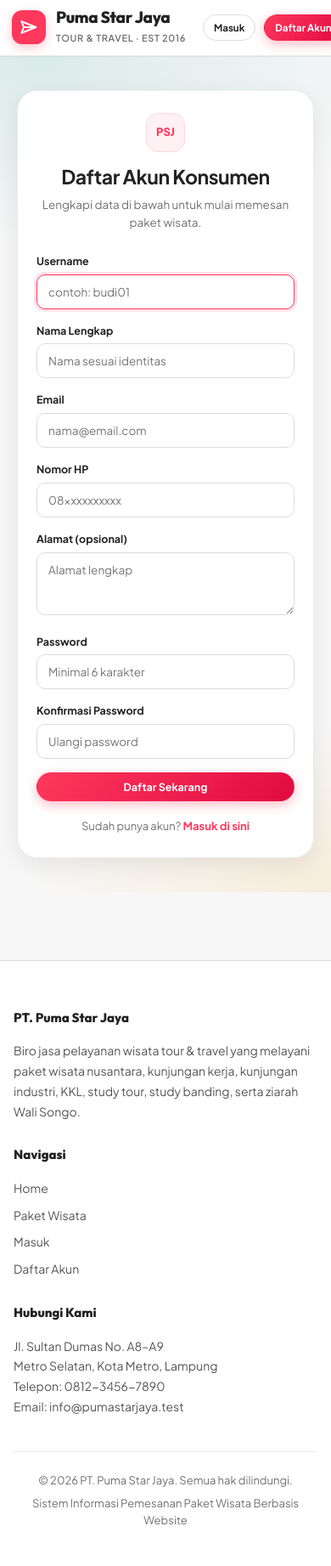
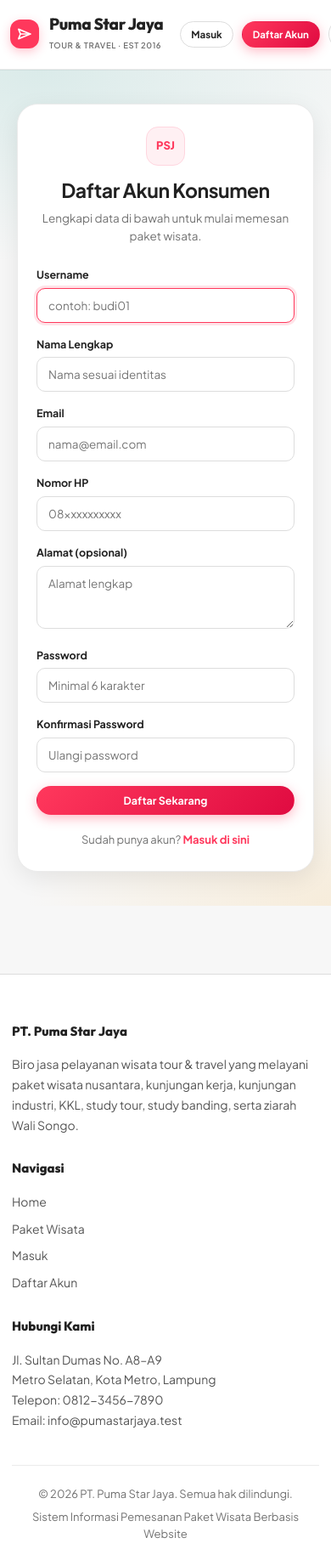
Before and after one commit to Ranggafebriawan02/sistempemesanan-tiketwisata, a Laravel app: page /register in a window 390 px wide; the page is wider, and only the part inside the window is pictured. Shown: that part at 85% size. Before the commit the page ends 1795 px from the top of that part, so only its background shows below. Run offline with Laravel 12, Linux system fonts and the light colour scheme; some libraries are stand-ins or nearby versions.

Commit message:
fix(responsive): cegah overflow samping, compact navbar mobile, dan fit seluruh layar HP & desktop

```diff
--- a/resources/views/layouts/app.blade.php
+++ b/resources/views/layouts/app.blade.php
@@ -37,10 +37,10 @@
         }
 
         * { margin: 0; padding: 0; box-sizing: border-box; }
-        html { scroll-behavior: auto; }
+        html { scroll-behavior: auto; overflow-x: hidden; }
 
         /* Lenis Recommended CSS */
-        html.lenis, html.lenis body {
+        html.lenis, html.lenis body { overflow-x: hidden; width: 100%; position: relative;
             height: auto;
         }
         .lenis.lenis-smooth {
@@ -412,6 +421,88 @@
                 margin: 12px 16px 0;
                 padding: 10px 14px;
                 font-size: 12.5px;
+            }
+        }
+
+        /* Ultra Clean Mobile & Tablet Fit */
+        * { max-width: 100%; }
+        html, body {
+            overflow-x: hidden !important;
+            width: 100% !important;
+            box-sizing: border-box;
+        }
+        .container {
+            width: 100%;
+            max-width: 100%;
+            box-sizing: border-box;
+            padding-left: 20px;
+            padding-right: 20px;
+        }
+        @media (min-width: 1200px) {
+            .container {
+                max-width: 1240px;
+                padding-left: 0;
+                padding-right: 0;
+            }
+        }
+        @media (max-width: 640px) {
+            .container {
+                padding-left: 14px !important;
+                padding-right: 14px !important;
+            }
+            .site-header {
+                padding: 10px 0 !important;
+            }
+            .navbar {
+                padding: 8px 12px !important;
+                border-radius: 18px !important;
+            }
+            .brand strong {
+                font-size: 14px !important;
+            }
+            .brand-info span {
+                font-size: 9.5px !important;
+            }
+            .brand-icon {
+                width: 34px !important;
+                height: 34px !important;
+            }
+            .brand-icon svg {
+                width: 18px !important;
+                height: 18px !important;
+            }
+            .hero-badge {
+                padding: 6px 12px !important;
+                font-size: 11px !important;
+                white-space: normal !important;
+                text-align: center;
+                line-height: 1.3;
+            }
+            h1.reveal-words {
+                font-size: 26px !important;
+                line-height: 1.25 !important;
+            }
+            .filter-pills {
+                overflow-x: auto;
+                justify-content: flex-start !important;
+                flex-wrap: nowrap !important;
+                padding: 0 4px 10px;
+                -webkit-overflow-scrolling: touch;
+            }
+            .pill-btn {
+                white-space: nowrap !important;
+                flex-shrink: 0;
+                padding: 7px 14px !important;
+                font-size: 12px !important;
+            }
+            .search-clean-bar {
+                border-radius: 18px !important;
+                padding: 14px !important;
+            }
+            .btn-clean-search {
+                width: 100% !important;
+                border-radius: 12px !important;
+                height: 44px !important;
             }
         }
     </style>
```
Also changed, not shown: other parts of resources/views/layouts/app.blade.php (+17 -8 lines).
